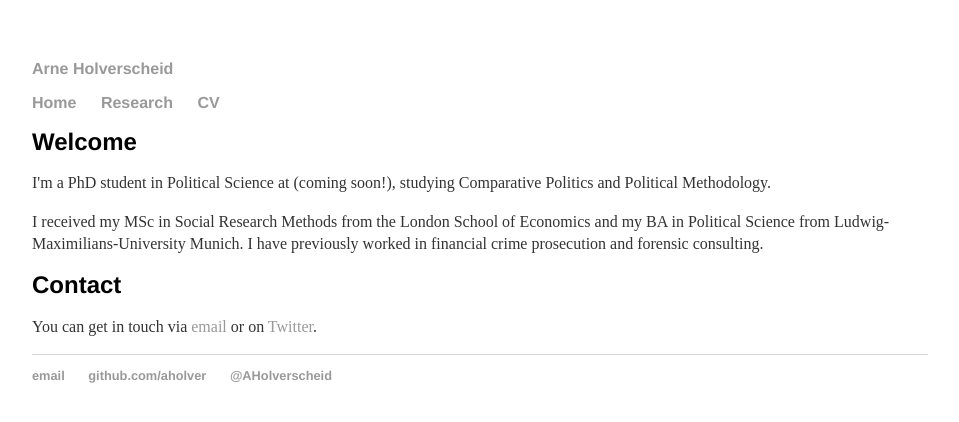
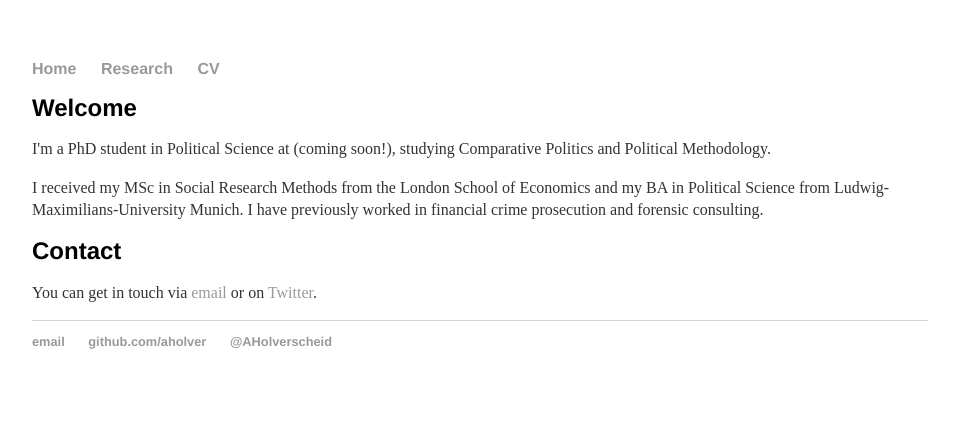
Before and after one commit to aholver/aholver.github.io, a Jekyll site: the page built from index.html, in a window 1280 px wide. Shown: the top 422 px of the page, without its empty margins (160-1119 px from the left). Built offline with Jekyll 4.4.1, drawn with Linux system fonts in a browser that asks for light colours.

Commit message:
Update default.html

```diff
--- a/_layouts/default.html
+++ b/_layouts/default.html
@@ -7,7 +7,6 @@
 		</head>
 		<body>
 			<nav>
-				<h2>Arne Holverscheid</h2>
 	    		<ul>
 	        		<li><a href="/">Home</a></li>
 		        	<li><a href="/research">Research</a></li>
```
